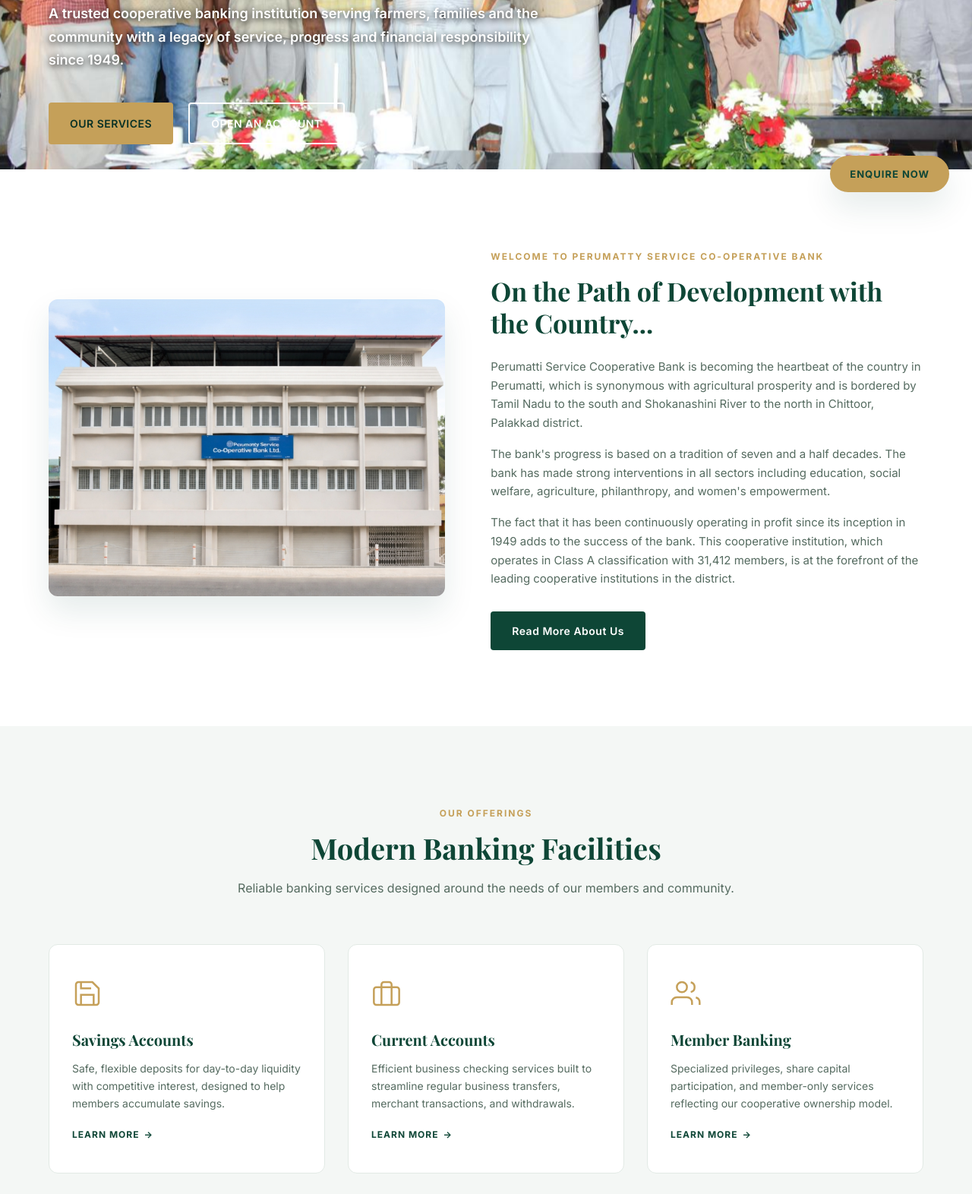
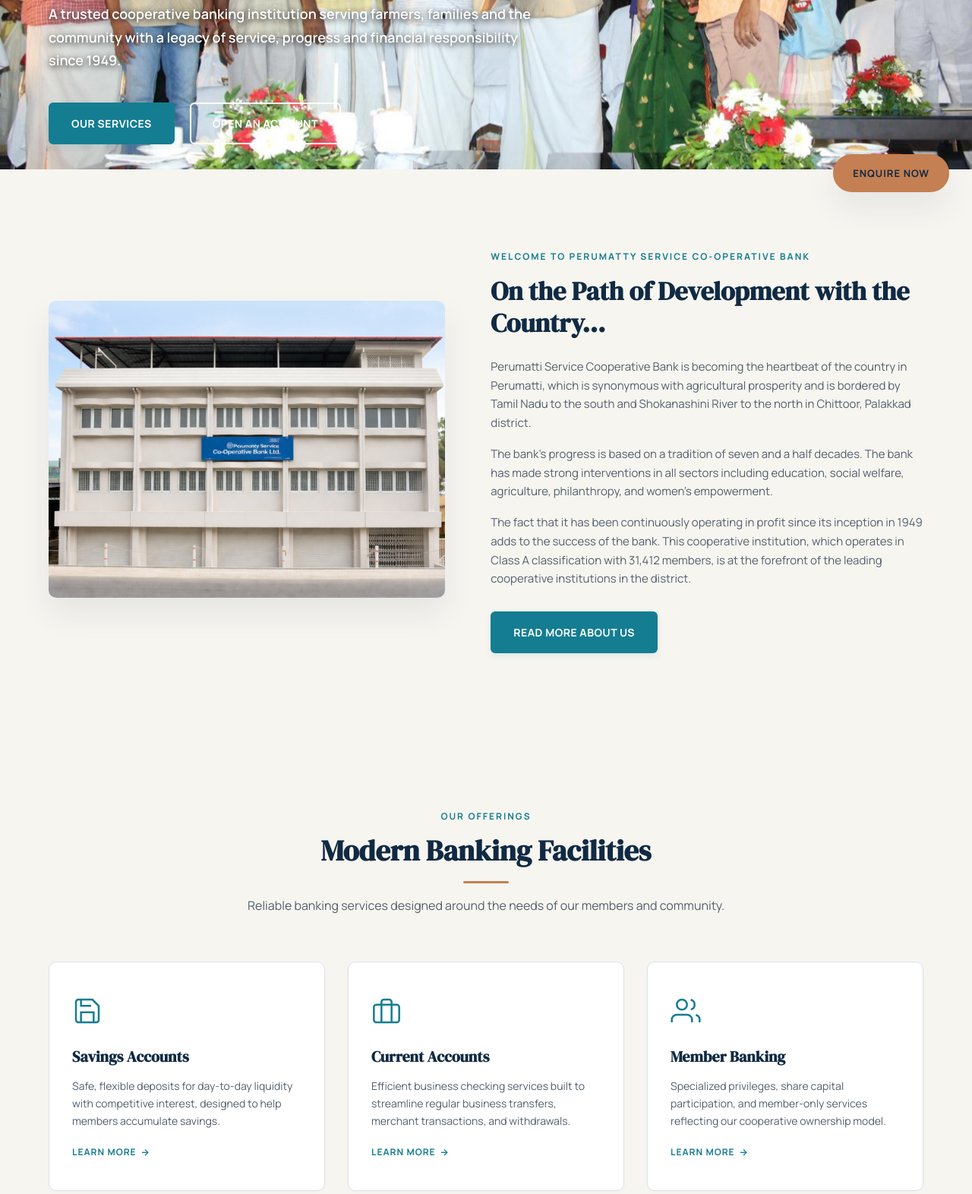
Before and after one commit to Athira132/perumatty-bank, a plain HTML site: page index.html in a window 1280 px wide. Shown: the part 517-2089 px from the top of the page at 76% size. Drawn offline with nearby package versions, Linux system fonts and the light colour scheme; a web font is replaced by a local one.

Commit message:
Complete theme overhaul to Navy + Teal + Warm Off-White and DM Serif Display + Manrope typography

```diff
--- a/css/style.css
+++ b/css/style.css
@@ -3,32 +3,34 @@
    ========================================================================== */
 
 /* Import Google Fonts */
-@import url('https://fonts.googleapis.com/css2?family=Inter:wght@300;400;500;600;700&family=Playfair+Display:ital,wght@0,400;0,600;0,700;1,400&display=swap');
+@import url('https://fonts.googleapis.com/css2?family=DM+Serif+Display&family=Manrope:wght@300;400;500;600;700;800&display=swap');
 
 /* Color Variables and Theme Tokens */
 :root {
-    --primary: #0E4636;
-    --primary-hover: #083125;
-    --primary-light: #EFF5F2;
-    --primary-rgb: 14, 70, 54;
-    --accent: #C5A059;
-    --accent-hover: #A8833E;
-    --accent-light: #FAF7F2;
-    --text-dark: #1E2923;
-    --text-muted: #556B60;
+    --primary: #102A43; /* Deep Navy */
+    --primary-hover: #0C2135;
+    --primary-light: #F0F4F8;
+    --primary-rgb: 16, 42, 67;
+    --secondary: #147D92; /* Teal */
+    --secondary-hover: #0F6172;
+    --accent: #C47F52; /* Muted Copper */
+    --accent-hover: #A56338;
+    --accent-light: #FDF7F3;
+    --text-dark: #17212B; /* Deep Charcoal */
+    --text-muted: #52606D; /* Slate */
     --bg-white: #FFFFFF;
-    --bg-light: #F4F7F5;
-    --border-light: #E2EAE5;
-    --shadow-sm: 0 2px 4px rgba(0,0,0,0.02);
-    --shadow-md: 0 10px 30px rgba(14,70,54,0.06);
-    --shadow-lg: 0 20px 40px rgba(14,70,54,0.1);
-    --font-heading: 'Playfair Display', Georgia, serif;
-    --font-body: 'Inter', -apple-system, BlinkMacSystemFont, "Segoe UI", Roboto, sans-serif;
+    --bg-light: #F7F5F0; /* Warm Off-White */
+    --border-light: #D9E2EC;
+    --shadow-sm: 0 2px 4px rgba(16,42,67,0.02);
+    --shadow-md: 0 10px 30px rgba(16,42,67,0.05);
+    --shadow-lg: 0 20px 40px rgba(16,42,67,0.08);
+    --font-heading: 'DM Serif Display', Georgia, serif;
+    --font-body: 'Manrope', -apple-system, BlinkMacSystemFont, "Segoe UI", Roboto, sans-serif;
     --transition-smooth: all 0.4s cubic-bezier(0.16, 1, 0.3, 1);
     --transition-fast: all 0.2s ease;
-    --border-radius-sm: 4px;
-    --border-radius-md: 12px;
-    --border-radius-lg: 24px;
+    --border-radius-sm: 6px; /* 6px-8px border radius as requested */
+    --border-radius-md: 10px; /* 8px-12px as requested for cards */
+    --border-radius-lg: 20px;
     --max-width: 1200px;
 }
 
@@ -48,7 +50,7 @@ html {
 body {
     font-family: var(--font-body);
     color: var(--text-dark);
-    background-color: var(--bg-white);
+    background-color: var(--bg-light);
     line-height: 1.65;
     overflow-x: hidden;
 }
@@ -108,7 +110,7 @@ h1, h2, h3, h4, h5, h6 {
     font-weight: 700;
     text-transform: uppercase;
     letter-spacing: 2px;
-    color: var(--accent);
+    color: var(--secondary);
     display: inline-block;
     margin-bottom: 12px;
 }
@@ -117,6 +119,17 @@ h1, h2, h3, h4, h5, h6 {
     font-size: 38px;
     margin-bottom: 16px;
     position: relative;
+    color: var(--primary); /* Deep Navy headings */
+}
+
+.section-header .section-title::after {
+    content: '';
+    display: block;
+    width: 60px;
+    height: 3px;
+    background-color: var(--accent); /* Muted Copper */
+    margin: 16px auto 0 auto;
+    border-radius: 2px;
 }
 
 .section-subtitle {
@@ -133,59 +146,57 @@ h1, h2, h3, h4, h5, h6 {
     justify-content: center;
     padding: 14px 28px;
     font-size: 14px;
-    font-weight: 600;
-    border-radius: var(--border-radius-sm);
+    font-weight: 700; /* Bold Manrope font for buttons */
+    border-radius: var(--border-radius-sm); /* 6px as configured in root */
     cursor: pointer;
     transition: var(--transition-smooth);
     border: none;
     outline: none;
     letter-spacing: 0.5px;
-}
-
-.btn-primary {
-    background-color: var(--primary);
-    color: var(--bg-white);
-}
-
-.btn-primary:hover {
-    background-color: var(--primary-hover);
+    text-transform: uppercase;
+}
+
+/* Primary Button (Teal #147D92, White text) */
+.btn-primary, .btn-accent {
+    background-color: var(--secondary) !important; /* Teal */
+    color: #FFFFFF !important;
+    border: 2px solid var(--secondary) !important;
+    box-shadow: 0 4px 10px rgba(20, 125, 146, 0.1);
+}
+
+.btn-primary:hover, .btn-accent:hover {
+    background-color: var(--secondary-hover) !important;
+    border-color: var(--secondary-hover) !important;
     transform: translateY(-2px);
-    box-shadow: 0 4px 12px rgba(14, 70, 54, 0.2);
-}
-
+    box-shadow: 0 6px 15px rgba(20, 125, 146, 0.2);
+}
+
+/* Secondary Button (Transparent/white, Navy border, Navy text) */
 .btn-secondary {
-    background-color: transparent;
-    color: var(--primary);
-    border: 2px solid var(--primary);
+    background-color: transparent !important;
+    color: var(--primary) !important; /* Navy */
+    border: 2px solid var(--primary) !important;
 }
 
 .btn-secondary:hover {
-    background-color: var(--primary);
-    color: var(--bg-white);
+    background-color: var(--primary) !important;
+    color: #FFFFFF !important;
     transform: translateY(-2px);
-}
-
-.btn-accent {
-    background-color: var(--accent);
-    color: var(--primary-hover);
-}
-
-.btn-accent:hover {
-    background-color: var(--accent-hover);
-    color: var(--bg-white);
+    box-shadow: 0 6px 15px rgba(16, 42, 67, 0.15);
+}
+
+/* Outline White Button (Transparent, White border, White text) */
+.btn-outline-white {
+    background-color: transparent !important;
+    color: #FFFFFF !important;
+    border: 2px solid #FFFFFF !important;
+}
+
+.btn-outline-white:hover {
+    background-color: #FFFFFF !important;
+    color: var(--primary) !important;
     transform: translateY(-2px);
-}
-
-.btn-outline-white {
-    background-color: transparent;
-    color: var(--bg-white);
-    border: 2px solid var(--bg-white);
-}
-
-.btn-outline-white:hover {
-    background-color: var(--bg-white);
-    color: var(--primary);
-    transform: translateY(-2px);
+    box-shadow: 0 6px 15px rgba(255, 255, 255, 0.15);
 }
 
 /* Sticky Navigation Bar */
@@ -274,7 +285,7 @@ h1, h2, h3, h4, h5, h6 {
 
 .brand-subtitle-full {
     font-size: 10px;
-    color: #8C6F35; /* Darker premium gold accent for contrast */
+    color: var(--accent); /* Muted Copper accent */
     font-weight: 700;
     letter-spacing: 1px;
     text-shadow: none; /* No shadow needed on solid white */
@@ -312,16 +323,16 @@ h1, h2, h3, h4, h5, h6 {
     left: 0;
     width: 0;
     height: 2px;
-    background-color: var(--accent); /* Gold hover indicator */
+    background-color: var(--secondary); /* Teal hover indicator */
     transition: var(--transition-fast);
 }
 
 .nav-link:hover {
-    color: var(--accent) !important;
+    color: var(--secondary) !important;
 }
 
 .nav-link.active {
-    color: var(--accent) !important;
+    color: var(--secondary) !important;
 }
 
 .nav-link:hover::after {
@@ -640,17 +651,18 @@ h1, h2, h3, h4, h5, h6 {
     transition: var(--transition-smooth);
     display: flex;
     flex-direction: column;
+    box-shadow: var(--shadow-sm); /* Soft shadow */
 }
 
 .card:hover {
-    transform: translateY(-8px);
-    box-shadow: var(--shadow-lg);
-    border-color: rgba(14,70,54,0.15);
+    transform: translateY(-4px); /* Slight upward movement */
+    box-shadow: var(--shadow-md); /* Very subtle shadow increase */
+    border-color: var(--secondary); /* Teal accent border */
 }
 
 .card-icon {
     font-size: 32px;
-    color: var(--accent);
+    color: var(--secondary); /* Teal accent */
     margin-bottom: 24px;
     height: 48px;
     display: flex;
@@ -680,7 +692,7 @@ h1, h2, h3, h4, h5, h6 {
 .card-link {
     font-size: 12px;
     font-weight: 700;
-    color: var(--primary);
+    color: var(--secondary); /* Teal links */
     text-transform: uppercase;
     letter-spacing: 1px;
     display: inline-flex;
@@ -733,7 +745,7 @@ h1, h2, h3, h4, h5, h6 {
     font-weight: 700;
     letter-spacing: 1px;
     text-transform: uppercase;
-    color: var(--text-muted);
+    color: var(--secondary); /* Teal accent details */
 }
 
 /* Editorial Agriculture & Community Section */
@@ -802,8 +814,8 @@ h1, h2, h3, h4, h5, h6 {
 }
 
 .award-card:hover {
-    transform: translateY(-8px);
-    box-shadow: var(--shadow-lg);
+    transform: translateY(-4px); /* Subtle upward movement */
+    box-shadow: var(--shadow-md); /* Subtle shadow increase */
 }
 
 .award-img-container {
@@ -873,11 +885,11 @@ h1, h2, h3, h4, h5, h6 {
 .director-card:hover {
     transform: translateY(-4px);
     box-shadow: var(--shadow-md);
-    border-color: rgba(14,70,54,0.1);
+    border-color: var(--secondary);
 }
 
 .director-card.prominent {
-    border-top: 4px solid var(--accent);
+    border-top: 4px solid var(--accent); /* Copper top highlight */
     background-color: var(--accent-light);
     transform: scale(1.02);
     border-color: var(--accent);
@@ -930,13 +942,13 @@ h1, h2, h3, h4, h5, h6 {
     font-size: 16px;
     margin-bottom: 6px;
     font-weight: 700;
-    color: var(--text-dark);
+    color: var(--primary); /* Deep Navy */
 }
 
 .director-card.prominent .director-name {
     font-size: 18px;
     font-weight: 800;
-    color: var(--primary);
+    color: var(--primary); /* Deep Navy */
 }
 
 .director-position {
@@ -944,8 +956,12 @@ h1, h2, h3, h4, h5, h6 {
     font-weight: 700;
     text-transform: uppercase;
     letter-spacing: 1.5px;
-    color: var(--accent);
+    color: var(--secondary); /* Teal for general directors */
     margin-bottom: 4px;
+}
+
+.director-card.prominent .director-position {
+    color: var(--accent); /* Copper highlight for President/Secretary */
 }
 
 .director-designation {
@@ -1204,7 +1220,7 @@ h1, h2, h3, h4, h5, h6 {
 .form-control:focus {
     border-color: var(--primary);
     background-color: var(--bg-white);
-    box-shadow: 0 0 0 3px rgba(14,70,54,0.1);
+    box-shadow: 0 0 0 3px rgba(16,42,67,0.1);
 }
 
 textarea.form-control {
@@ -1243,7 +1259,7 @@ textarea.form-control {
     left: 0;
     width: 100%;
     height: 100%;
-    background-color: rgba(14,70,54,0.7);
+    background-color: rgba(16,42,67,0.8);
     display: flex;
     align-items: center;
     justify-content: center;
@@ -1271,7 +1287,7 @@ textarea.form-control {
     left: 0;
     width: 100%;
     height: 100%;
-    background-color: rgba(14,70,54,0.95);
+    background-color: rgba(16,42,67,0.95);
     z-index: 2000;
     display: none;
     align-items: center;
@@ -1440,9 +1456,8 @@ textarea.form-control {
     color: var(--bg-white);
 }
 
-/* Footer Section */
 .footer {
-    background-color: #0B221B;
+    background-color: var(--primary); /* Deep Navy */
     color: rgba(255,255,255,0.7);
     padding: 80px 0 30px 0;
     font-size: 14px;
@@ -1517,11 +1532,11 @@ textarea.form-control {
 }
 
 .footer-link-item a {
-    color: rgba(255,255,255,0.75);
+    color: var(--secondary); /* Teal links */
 }
 
 .footer-link-item a:hover {
-    color: var(--accent);
+    color: var(--accent); /* Muted Copper on hover */
     padding-left: 4px;
 }
 
```
